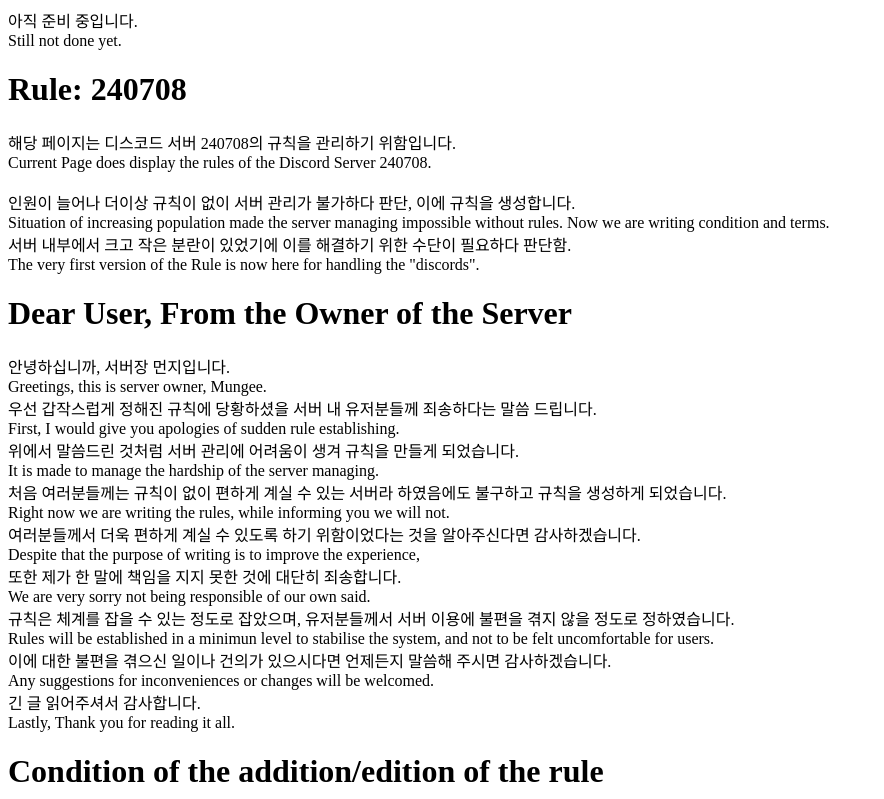
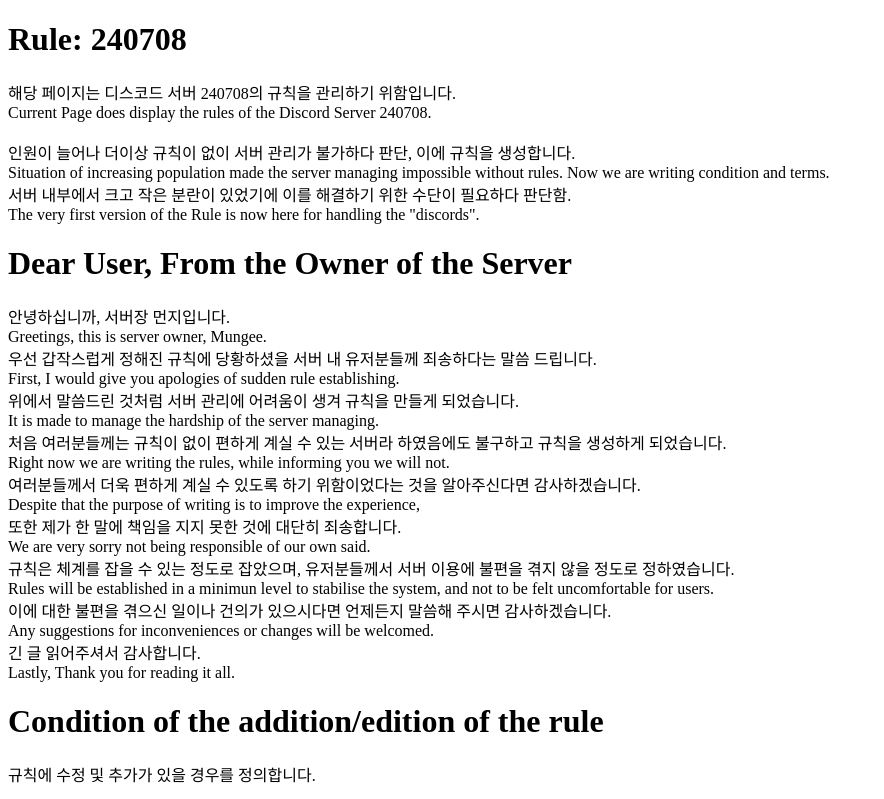
Before and after one commit to yuisanae2f/Rule_240708, a plain HTML site: page index.html in a window 1280 px wide. Shown: the top 799 px of the page, without its empty margins (0-884 px from the left). Drawn offline with Linux system fonts and the light colour scheme.

Commit message:
[Beta] 서버 규칙 베타 배포 시도

```diff
--- a/index.html
+++ b/index.html
@@ -72,8 +72,6 @@ class cRule extends iIndexable {
 
 function main(gMemberType, gRule, RuleArg0 = "먼지") {
     document.body.innerHTML = `
-    <div>아직 준비 중입니다.</div>
-    <div>Still not done yet.</div>
     <h1>Rule: 240708</h1>
 
     <div>해당 페이지는 디스코드 서버 240708의 규칙을 관리하기 위함입니다. </div>
```
